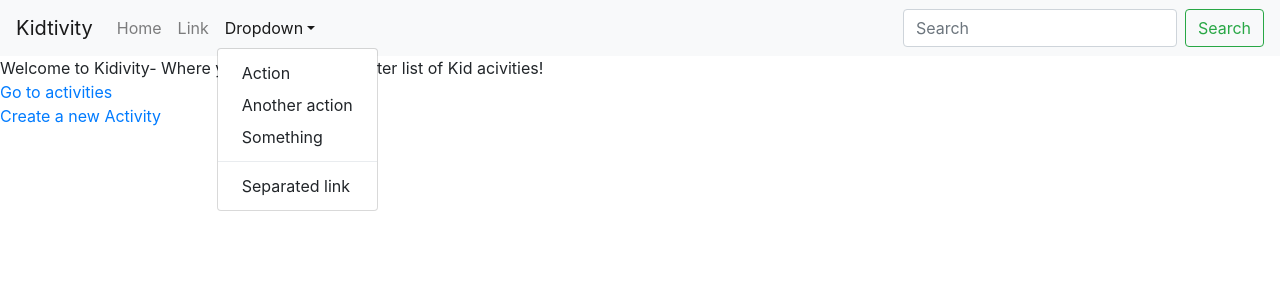
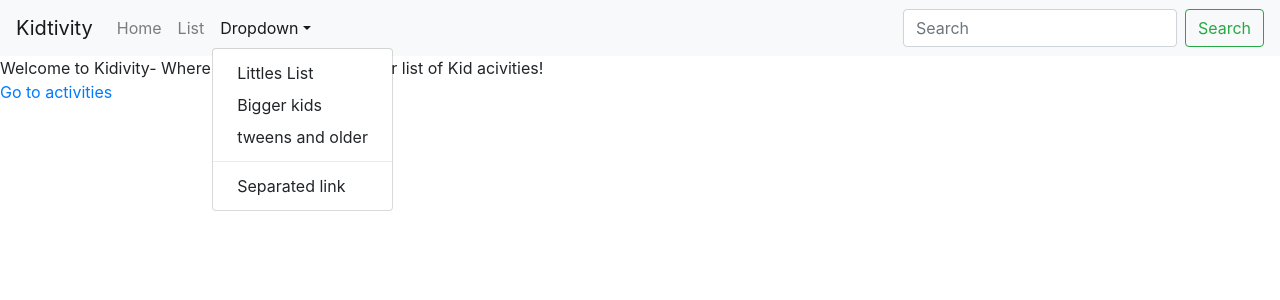
Before and after one commit to mcdonaldcarolyn/kidivity-app, a React (Create React App) app: page / in a window 1280 px wide. Both pictures are taken after a click on the button "Dropdown". Shown: the top 300 px of the page. Built offline with nearby package versions, Linux system fonts and the light colour scheme.

Commit message:
links and delete new

```diff
--- a/src/Components/ActivityPageComponent.js
+++ b/src/Components/ActivityPageComponent.js
@@ -21,6 +21,7 @@ export default class ActivityPageComponent extends Component {
                 <ListComponent activities={this.state.activities}/>
                 <hr></hr>
                 <FormComponent addItem={this.addItem}/>
+                <a href="/"> Back to Home </a>
             </div>
         )
     }
--- a/src/Components/HomePageComponent.js
+++ b/src/Components/HomePageComponent.js
@@ -8,7 +8,7 @@ export default class HomePageComponent extends Component {
                 <br/>
                 <a href="/list">Go to activities</a>
                 <br/>
-                <a href="/new">Create a new Activity</a>
+
 
 
             </div>
--- a/src/Components/MenuComoponent.js
+++ b/src/Components/MenuComoponent.js
@@ -13,12 +13,12 @@ export default class MenuComponent extends Component {
         <Navbar.Toggle aria-controls="basic-navbar-nav" />
         <Navbar.Collapse id="basic-navbar-nav">
           <Nav className="mr-auto">
-            <Nav.Link href="#home">Home</Nav.Link>
-            <Nav.Link href="#link">Link</Nav.Link>
+            <Nav.Link href="/">Home</Nav.Link>
+            <Nav.Link href="/list">List</Nav.Link>
             <NavDropdown title="Dropdown" id="basic-nav-dropdown">
-              <NavDropdown.Item href="#action/3.1">Action</NavDropdown.Item>
-              <NavDropdown.Item href="#action/3.2">Another action</NavDropdown.Item>
-              <NavDropdown.Item href="#action/3.3">Something</NavDropdown.Item>
+              <NavDropdown.Item href="/list/littles">Littles List</NavDropdown.Item>
+              <NavDropdown.Item href="/list/biggerkids">Bigger kids</NavDropdown.Item>
+              <NavDropdown.Item href="/list/tweens">tweens and older</NavDropdown.Item>
               <NavDropdown.Divider />
               <NavDropdown.Item href="#action/3.4">Separated link</NavDropdown.Item>
             </NavDropdown>
```
